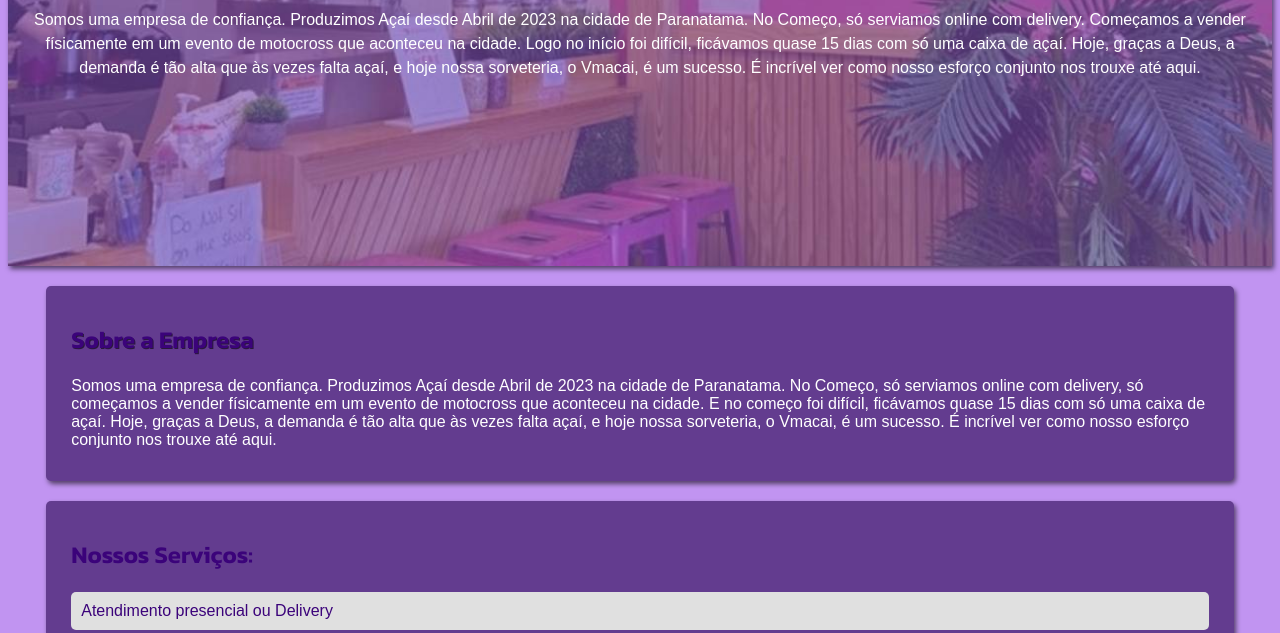
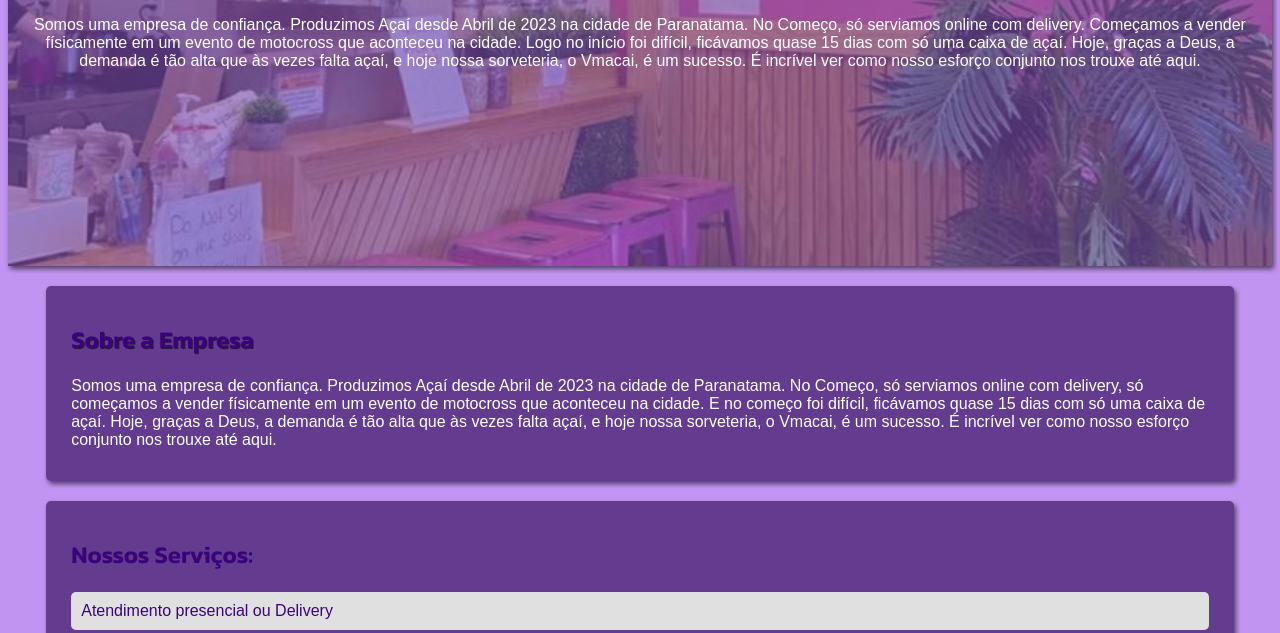
Before and after one commit to jamyssonsamuel/empresa, a plain HTML site: page index.html in a window 1280 px wide. Shown: the part 467-1100 px from the top of the page. Drawn offline with Linux system fonts and the light colour scheme; a web font is replaced by a local one.

Commit message:
Update style.css

```diff
--- a/style.css
+++ b/style.css
@@ -78,9 +78,8 @@ header{
 .img-centralizada p{
     color: white;
     text-align: center;
-    padding: 1vh 2vw;
+    padding: 2vh 2vw;
     font-size: 1rem;
-    line-height: 1.5;
     word-wrap: break-word;
 }
 
```
